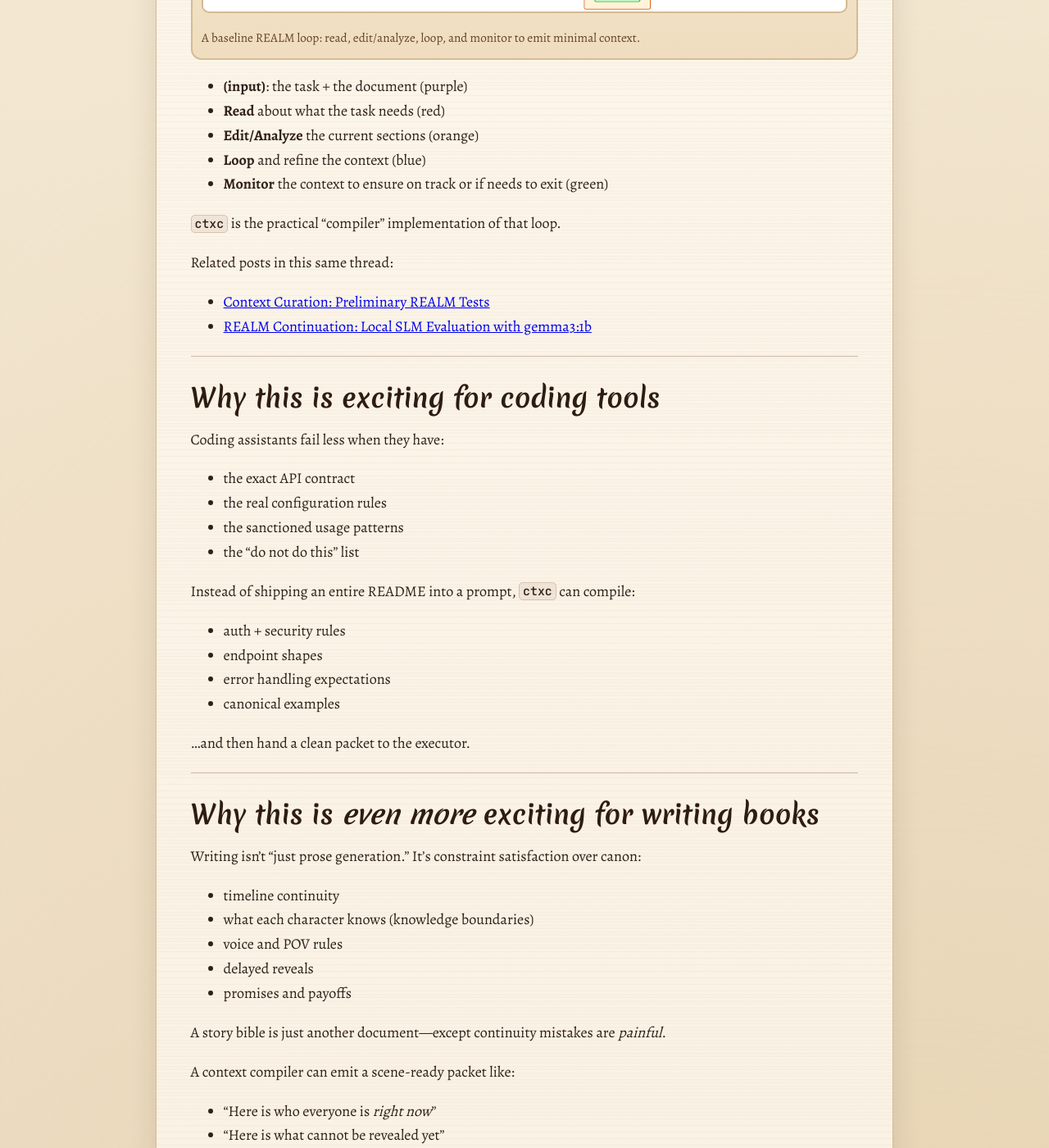
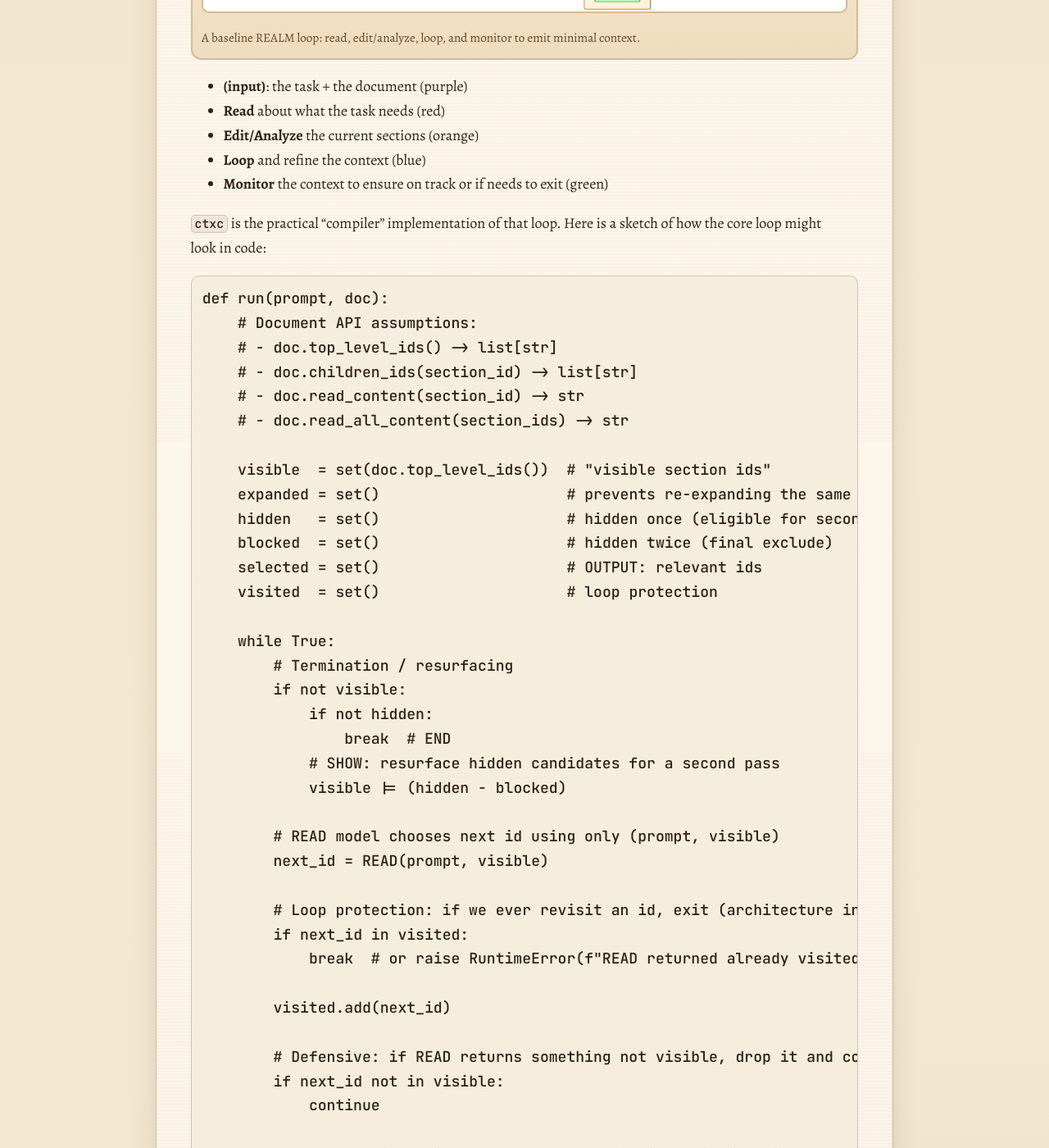
Before and after one commit to tkellehe/tkellehe.github.io, a Jekyll site: the page built from _posts/2026-02-18-context-compiler-initial-design-work.md, in a window 1280 px wide and 1400 px high, scrolled down 3638 px. Shown: the whole window at 82% size. Built offline with Jekyll 4.4.1, drawn with Linux system fonts in a browser that asks for light colours; some of the changed text lies outside the part shown.

Commit message:
feat: algorithm update

````diff
--- a/_posts/2026-02-18-context-compiler-initial-design-work.md
+++ b/_posts/2026-02-18-context-compiler-initial-design-work.md
@@ -126,6 +126,82 @@ This work is designed around the same loop I’ve been exploring in [REALM: Read
 - **Monitor** the context to ensure on track or if needs to exit (green)
 
 `ctxc` is the practical “compiler” implementation of that loop.
+Here is a sketch of how the core loop might look in code:
+
+```python
+def run(prompt, doc):
+    # Document API assumptions:
+    # - doc.top_level_ids() -> list[str]
+    # - doc.children_ids(section_id) -> list[str]
+    # - doc.read_content(section_id) -> str
+    # - doc.read_all_content(section_ids) -> str
+
+    visible  = set(doc.top_level_ids())  # "visible section ids"
+    expanded = set()                     # prevents re-expanding the same parent
+    hidden   = set()                     # hidden once (eligible for second look)
+    blocked  = set()                     # hidden twice (final exclude)
+    selected = set()                     # OUTPUT: relevant ids
+    visited  = set()                     # loop protection
+
+    while True:
+        # Termination / resurfacing
+        if not visible:
+            if not hidden:
+                break  # END
+            # SHOW: resurface hidden candidates for a second pass
+            visible |= (hidden - blocked)
+
+        # READ model chooses next id using only (prompt, visible)
+        next_id = READ(prompt, visible)
+
+        # Loop protection: if we ever revisit an id, exit (architecture invariant broken)
+        if next_id in visited:
+            break  # or raise RuntimeError(f"READ returned already visited id: {next_id}")
+
+        visited.add(next_id)
+
+        # Defensive: if READ returns something not visible, drop it and continue
+        if next_id not in visible:
+            continue
+
+        # Consume this choice so READ cannot pick it again immediately
+        visible.remove(next_id)
+
+        # Expand if it has children (do not run EDIT/ANALYZE on non-leaf)
+        children = doc.children_ids(next_id)
+        if children:
+            if next_id not in expanded:
+                expanded.add(next_id)
+                # SHOW children, but do not re-add anything already hidden/blocked/selected
+                visible |= (set(children) - hidden - blocked - selected)
+            continue
+
+        # Leaf section: run EDIT/ANALYZE
+        next_content = doc.read_content(next_id)
+        content = doc.read_all_content(selected) # all selected content so far
+        is_relevant = EDIT_ANALYZE(prompt, next_content, content)
+
+        if is_relevant:
+            selected.add(next_id)
+            hidden.remove(next_id)  # if it had been hidden before, clear it
+            continue
+
+        # Irrelevant leaf: HIDE / BLOCK logic
+        if next_id in hidden:
+            # Second strike -> BLOCK, and remove from hidden as requested
+            hidden.remove(next_id)
+            blocked.add(next_id)
+        else:
+            # First strike -> HIDE
+            hidden.add(next_id)
+
+        content = doc.read_all_content(selected) # all selected content so far
+        is_done = MONITOR(prompt, content)
+        if is_done:
+             break
+
+    return selected
+```
 
 Related posts in this same thread:
 
````
